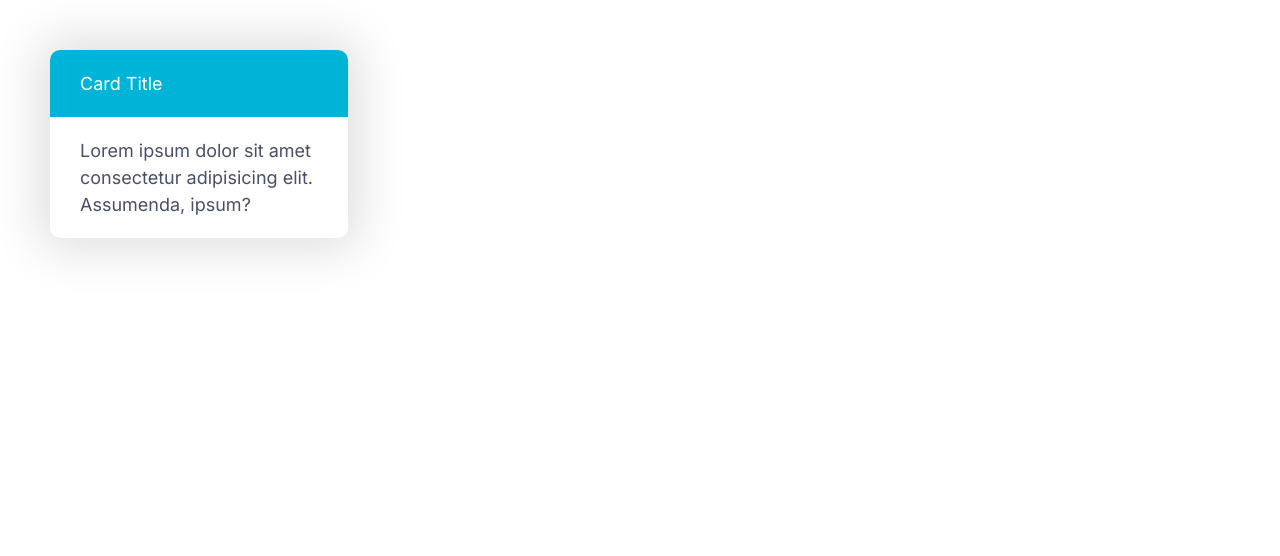
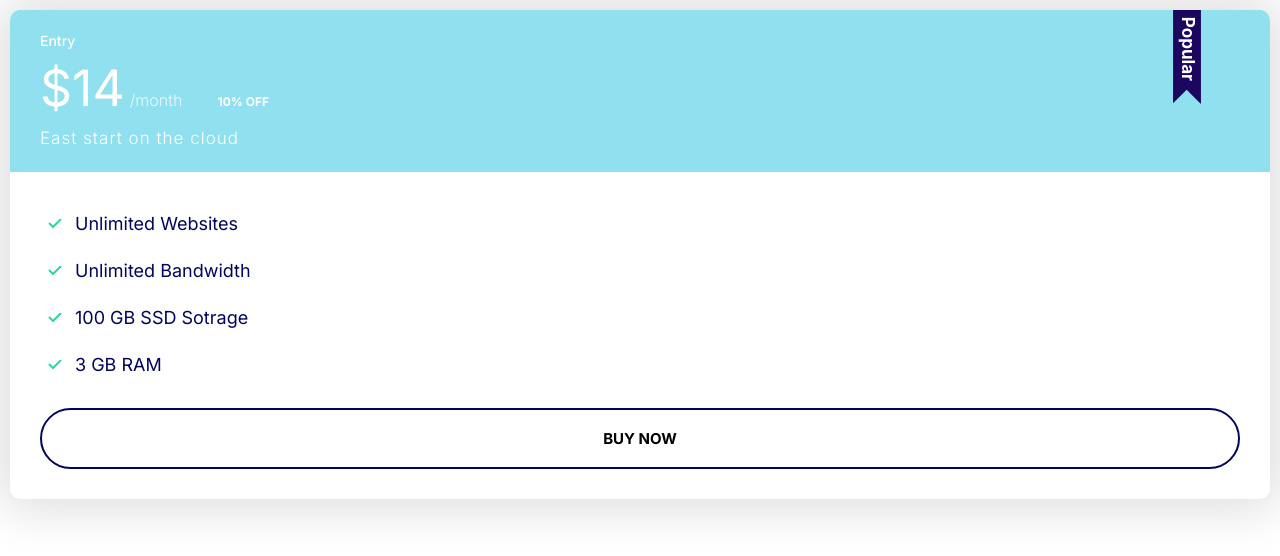
Before and after one commit to AKSHAY13PATEL/cloudify-data, a plain HTML site: page index.html in a window 1280 px wide. Drawn offline with Linux system fonts and the light colour scheme.

Commit message:
Define a style for plans.

```diff
--- a/css/styles.css
+++ b/css/styles.css
@@ -312,3 +312,64 @@
   background-color: var(--color-secondary);
   color: #fff;
 }
+
+/* Plans */
+.plan__name {
+  color: #fff;
+  margin: 0;
+  font-weight: 500;
+  font-size: 2.4rem;
+}
+
+.plan__price {
+  font-size: 6rem;
+}
+
+.plan__billing-cycle {
+  font-size: 2.4rem;
+  font-weight: 300;
+  opacity: 0.8;
+  margin-right: 1rem;
+}
+
+.plan__description {
+  font-size: 2rem;
+  font-weight: 300;
+  letter-spacing: 1px;
+  display: block;
+}
+
+.plan .list__item {
+  margin-bottom: 2rem;
+}
+
+.plan--popular .card__header {
+  position: relative;
+}
+
+.plan--popular .card__header::before {
+  content: url(../images/popular.svg);
+  width: 40px;
+  display: inline-block;
+  position: absolute;
+  top: -6px;
+  right: 5%;
+}
+
+@media screen and (min-width: 1024px) {
+  .plan__name {
+    font-size: 1.4rem;
+  }
+
+  .plan__price {
+    font-size: 5rem;
+  }
+
+  .plan__billing-cycle {
+    font-size: 1.6rem;
+  }
+
+  .plan__description {
+    font-size: 1.7rem;
+  }
+}
--- a/index.html
+++ b/index.html
@@ -14,12 +14,23 @@
     <link rel="stylesheet" href="css/styles.css" />
   </head>
   <body>
-    <div style="width: 30%; padding: 4rem">
-      <div class="card card--primary">
-        <header class="card__header">Card Title</header>
+    <div class="plan plan--popular">
+      <div class="card card--secondary">
+        <header class="card__header">
+          <h3 class="plan__name">Entry</h3>
+          <span class="plan__price">$14</span>
+          <span class="plan__billing-cycle">/month</span>
+          <span class="badge badge--secondary badge--small">10% OFF</span>
+          <span class="plan__description">East start on the cloud</span>
+        </header>
         <div class="card__body">
-          Lorem ipsum dolor sit amet consectetur adipisicing elit. Assumenda,
-          ipsum?
+          <ul class="list list--tick">
+            <li class="list__item">Unlimited Websites</li>
+            <li class="list__item">Unlimited Bandwidth</li>
+            <li class="list__item">100 GB SSD Sotrage</li>
+            <li class="list__item">3 GB RAM</li>
+          </ul>
+          <button class="btn btn--outline btn--block">Buy Now</button>
         </div>
       </div>
     </div>
```
Also changed, not shown: components/plans.html (added, +20 -0 lines), images/popular.svg (added).
